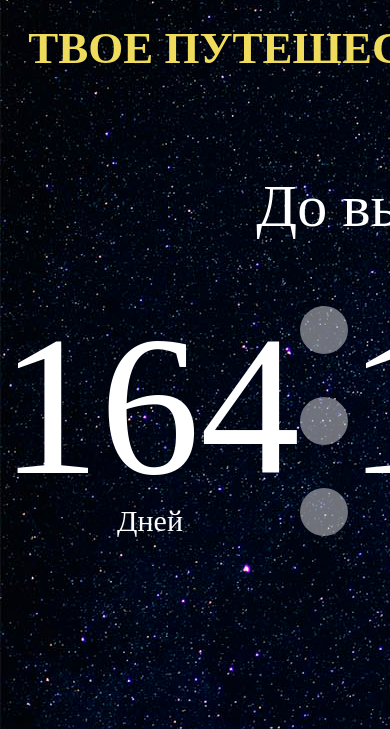
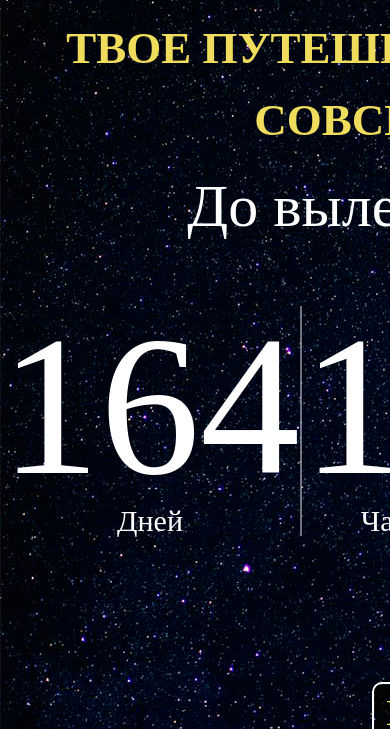
Before and after one commit to Anngrry/countdown1, a plain HTML site: page merc.html in a window 390 px wide. Shown: the part 115-844 px from the top of the page. Drawn offline with nearby package versions, Linux system fonts and the light colour scheme; a web font is replaced by a local one.

Commit message:
initial commit

```diff
--- a/css/merc.css
+++ b/css/merc.css
@@ -372,7 +372,7 @@ margin-top: 20px;
  }
 
  .time-selection {
-	border-right: 39px #ffffff70 dotted;
+	border-right: 2px #ffffff70 solid;
 
  }
 
@@ -418,9 +418,3 @@ margin-top: 20px;
 	text-shadow: 0 0 2px #fdee8e;
 
 }
-
-@media screen and (max-width: 768px) {
-	.time-selection {
-		border-right: 48px #ffffff70 dotted;
-	 }
-}
--- a/merc.html
+++ b/merc.html
@@ -2,7 +2,6 @@
 <html lang="en">
 <head>
 	<meta charset="UTF-8">
-   <meta name="viewport" content="width=device-width, initial-scale=1.0">
 	<link rel="stylesheet" href="css/merc.css">
 	<script src="https://ajax.googleapis.com/ajax/libs/jquery/2.2.0/jquery.min.js"></script>
 	<title>Меркурий</title>
```
